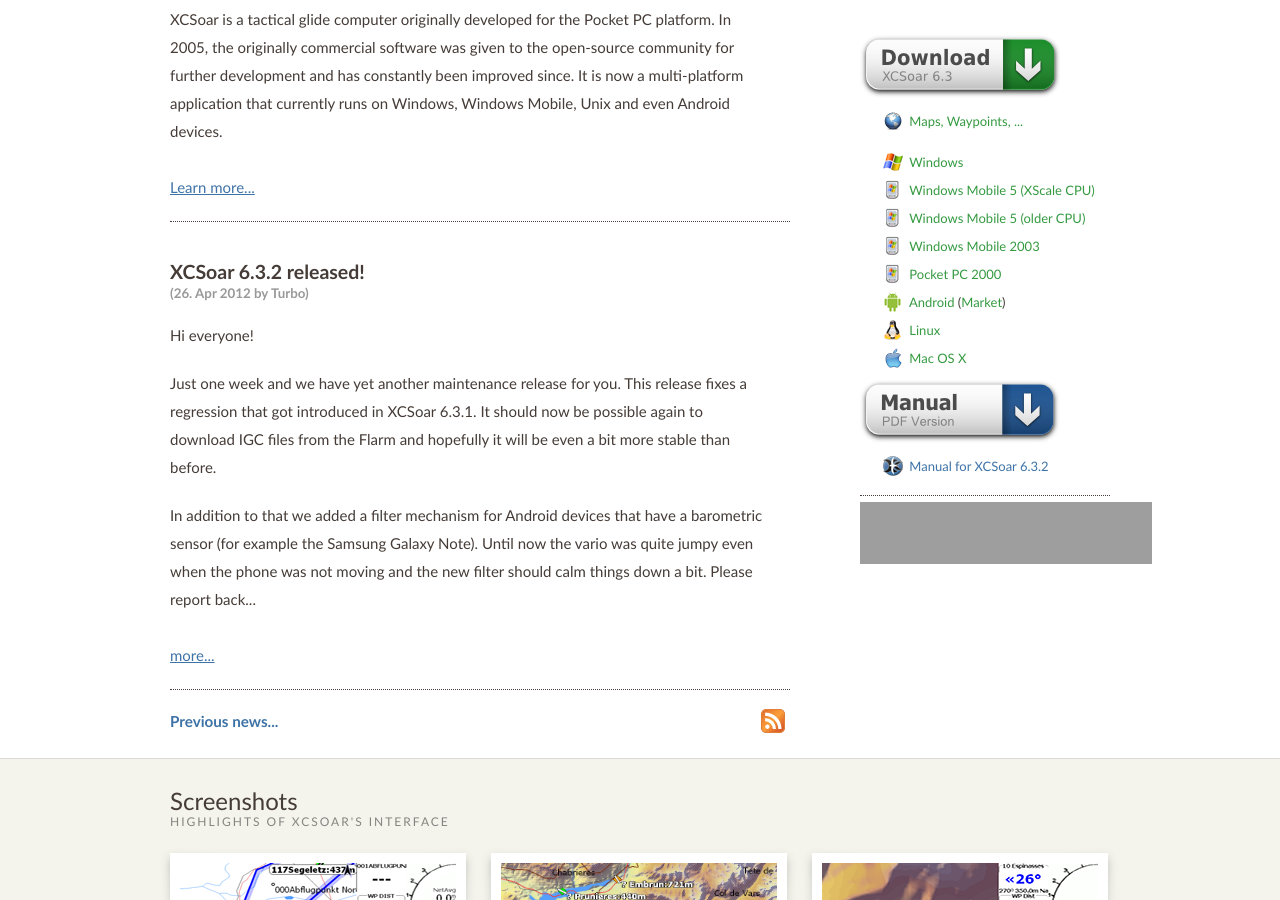
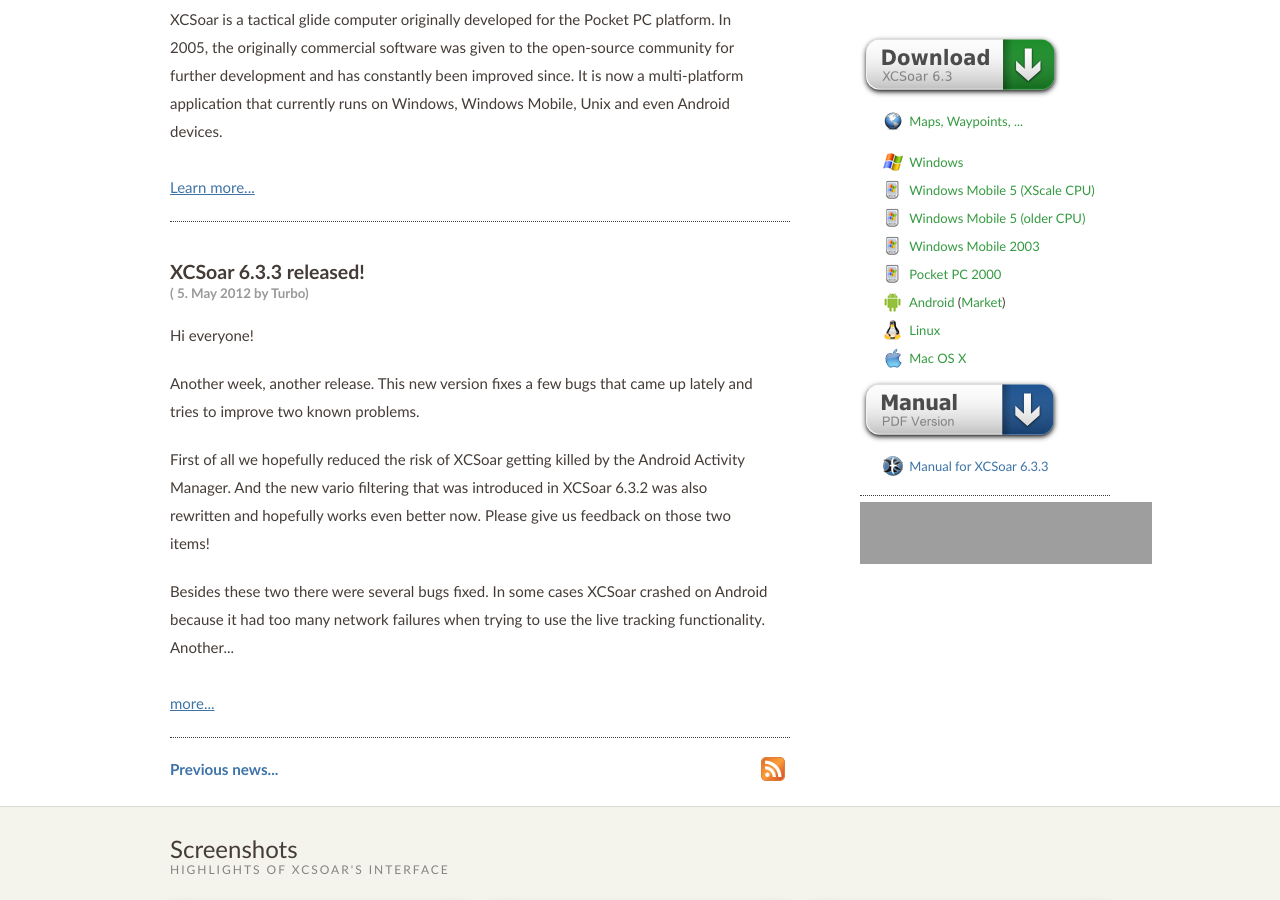
Before and after one commit to XCSoar/website, a Jekyll site: the page built from index.html, in a window 1280 px wide and 900 px high, scrolled down 204 px. Built offline with Jekyll 4.4.1, drawn with Linux system fonts in a browser that asks for light colours; grey boxes are pictures that could not be loaded.

Commit message:
release 6.3.3

```diff
--- a/_config.yml
+++ b/_config.yml
@@ -1,7 +1,7 @@
 permalink: /discover/:year/:month/:day/:title.html
 
-xcsoar_stable_version: 6.3.2
-xcsoar_testing_version: 6.3.2
+xcsoar_stable_version: 6.3.3
+xcsoar_testing_version: 6.3.3
 xcsoar_old_version: 6.2.6
 
 xcsoar_next_milestone: 'XCSoar 6.4'
--- /dev/null
+++ b/_posts/2012-05-05-XCSoar_6.3.3_released.md
@@ -0,0 +1,36 @@
+---
+layout: post
+color: blue
+title: XCSoar 6.3.3 released!
+author: Turbo
+---
+Hi everyone!
+
+Another week, another release. This new version fixes a few bugs that came up
+lately and tries to improve two known problems.
+
+First of all we hopefully reduced the risk of XCSoar getting killed by the
+Android Activity Manager. And the new vario filtering that was introduced in
+XCSoar 6.3.2 was also rewritten and hopefully works even better now. Please
+give us feedback on those two items!
+
+Besides these two there were several bugs fixed. In some cases XCSoar crashed
+on Android because it had too many network failures when trying to use the
+live tracking functionality. Another problem occured when using the IGC files
+for the OLC, because the "flat line" before takeoff was unfortunatly missing
+from the IGC files and due to that the OLC wasn't able to detect the takeoff
+properly.
+
+You can read about the other bugfixes in our changelog
+(now with ticket numbers !):
+
+  <{{ site.download_server_url }}6.3.3/NEWS.txt>
+
+Download:
+
+  [http://www.xcsoar.org/download/index.html](/download/index.html)
+  <{{ site.download_server_url }}6.3.3/>
+  <https://play.google.com/store/apps/details?id=org.xcsoar>
+
+The next maintenance release will be 6.3.4, to be released on demand.
+The next major release will be 6.4, scheduled in about two to three months.
```
